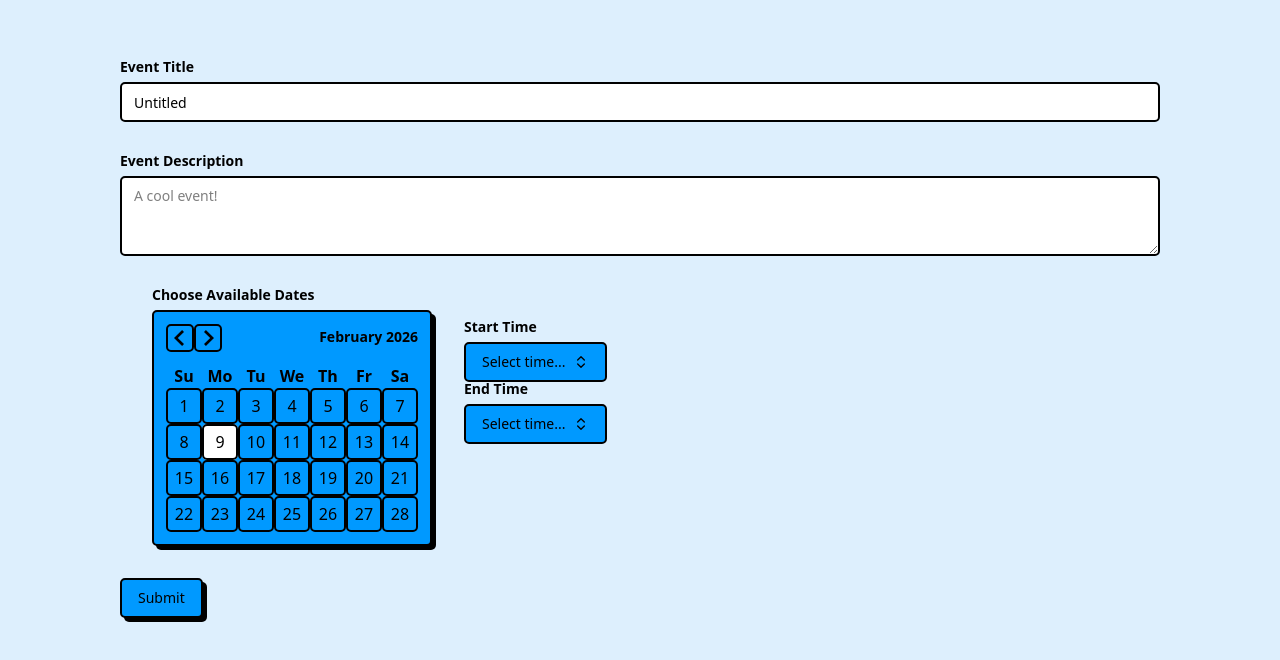
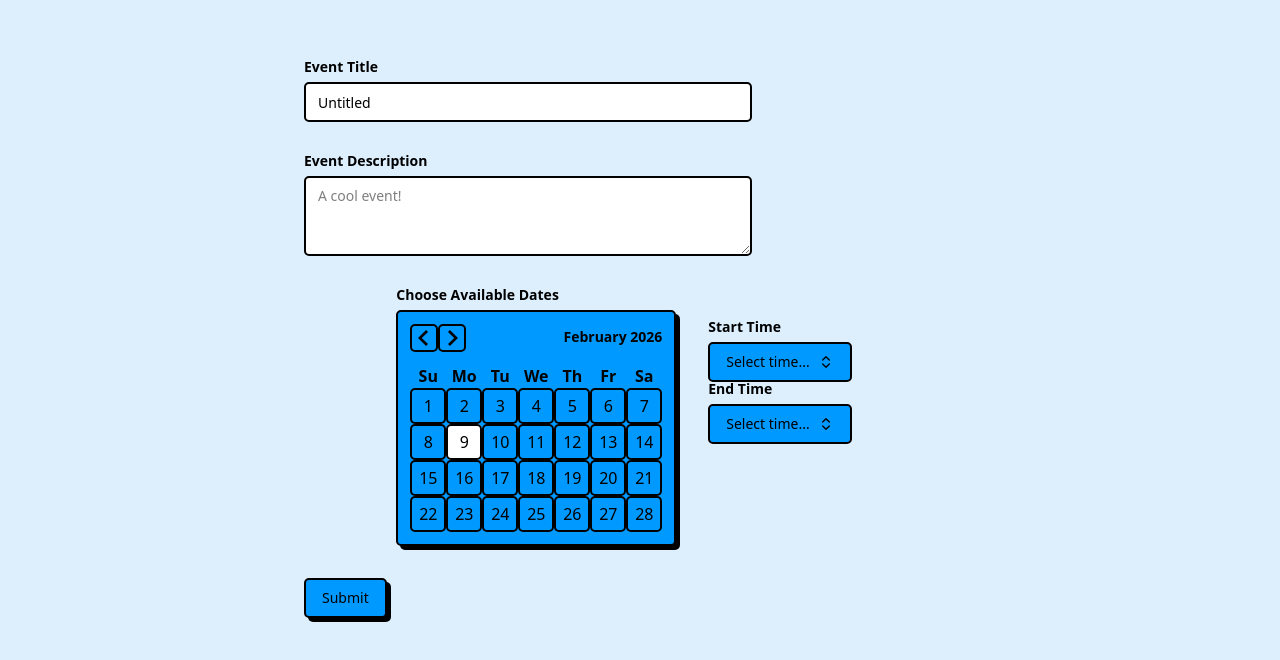
Before and after one commit to SidmoGoesBrrr/weschedule, a Next.js app: page /eventcreator in a window 1280 px wide. Shown: the top 660 px of the page. Built offline with nearby package versions, Linux system fonts and the light colour scheme.

Commit message:
fixed eventcreator buttons and other stuff

```diff
--- a/app/eventcreator/page.tsx
+++ b/app/eventcreator/page.tsx
@@ -4,8 +4,10 @@ import { EventCreatorForm } from '@/components/eventcreatorform'
 
 export default function EventCreator() {
     return (
-        <div className="pt-15 pl-30 pb-15 pr-30">
-            <EventCreatorForm/>
+        <div className="pt-15 pb-15 flex flex-col items-center">
+            <div className="w-full max-w-2xl">
+                <EventCreatorForm/>
+            </div>
         </div>
     );
 }
--- a/components/eventcreatorform.tsx
+++ b/components/eventcreatorform.tsx
@@ -81,7 +81,7 @@ export function EventCreatorForm() {
                         <FormItem>
                             <FormLabel>Event Title</FormLabel>
                             <FormControl>
-                                <Input placeholder="Untitled" {...field} />
+                                <Input placeholder="Untitled" className="max-w-md" {...field} />
                             </FormControl>
                         </FormItem>
                     )}
@@ -93,12 +93,12 @@ export function EventCreatorForm() {
                         <FormItem>
                             <FormLabel>Event Description</FormLabel>
                             <FormControl>
-                                <Textarea placeholder="A cool event!" {...field} />
+                                <Textarea placeholder="A cool event!" className="max-w-md" {...field} />
                             </FormControl>
                         </FormItem>
                     )}
                 />
-                <div className='flex flex-row m-8'>
+                <div className='flex flex-row m-8 justify-center'>
                     <FormField
                         control={form.control}
                         name="dates"
```
